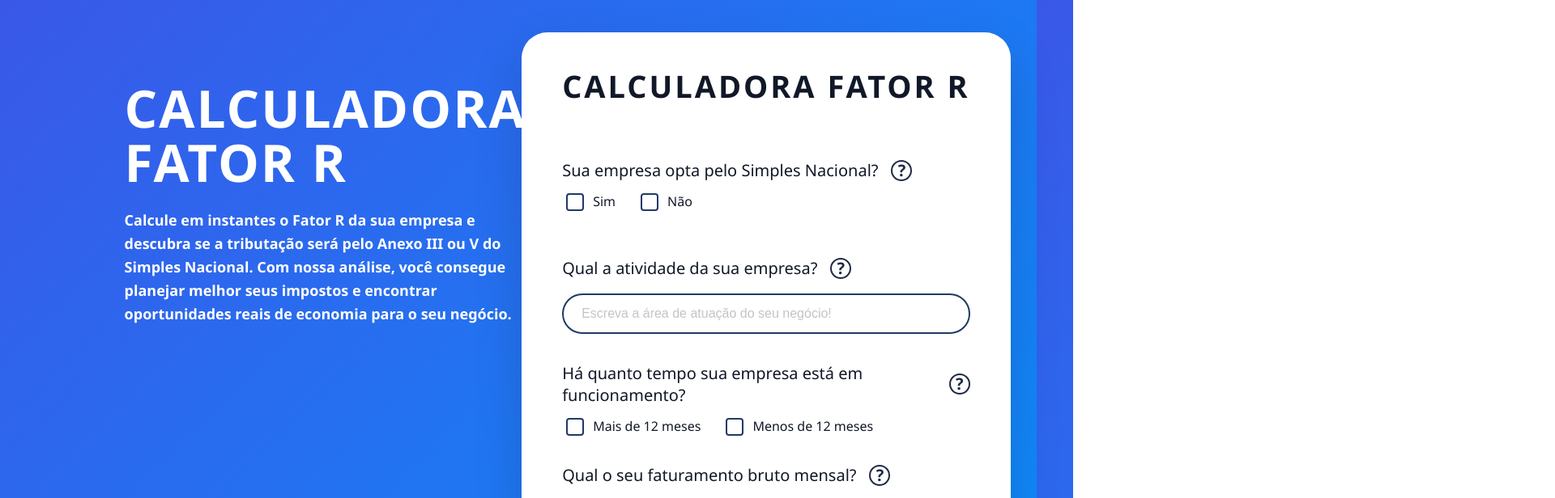
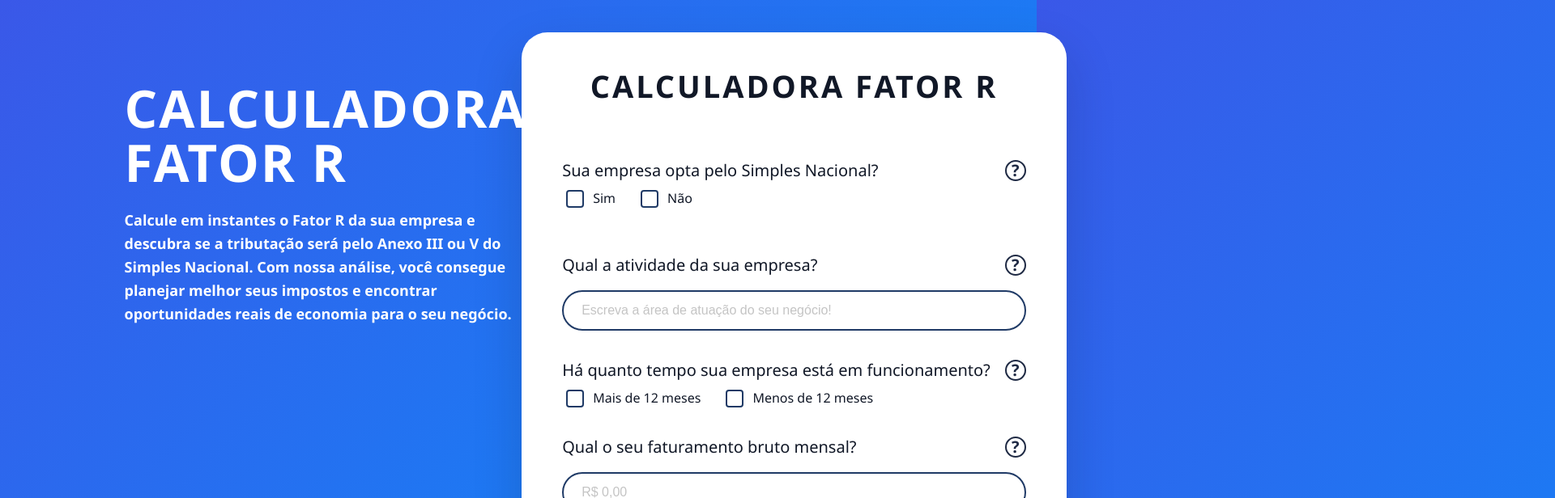
Before and after one commit to thiagoreis1986/fator-r, a React (Vite) app: page / in a window 1280 px wide. Shown: the top 616 px of the page at 81% size, 1920 px wide, since content can reach past the window. Built offline with nearby package versions, Linux system fonts and the light colour scheme.

Commit message:
Vercel69

```diff
--- a/src/index.css
+++ b/src/index.css
@@ -123,13 +123,16 @@
   color: var(--fr-text-dark);
 }
 
-/* Títulos com ícone de ajuda (?) na mesma linha */
+/* Garante que a pergunta e o ícone (?) fiquem sempre na mesma linha */
 .fr-label {
-  display: inline-flex;
+  display: flex;
   align-items: center;
-  gap: 8px;        /* espaço entre o texto e o ? */
-  flex-wrap: nowrap;
+  justify-content: space-between;
+  white-space: nowrap;
+  width: 100%;
+  gap: 10px;
 }
+
 
 
 .fr-options-row {
```
